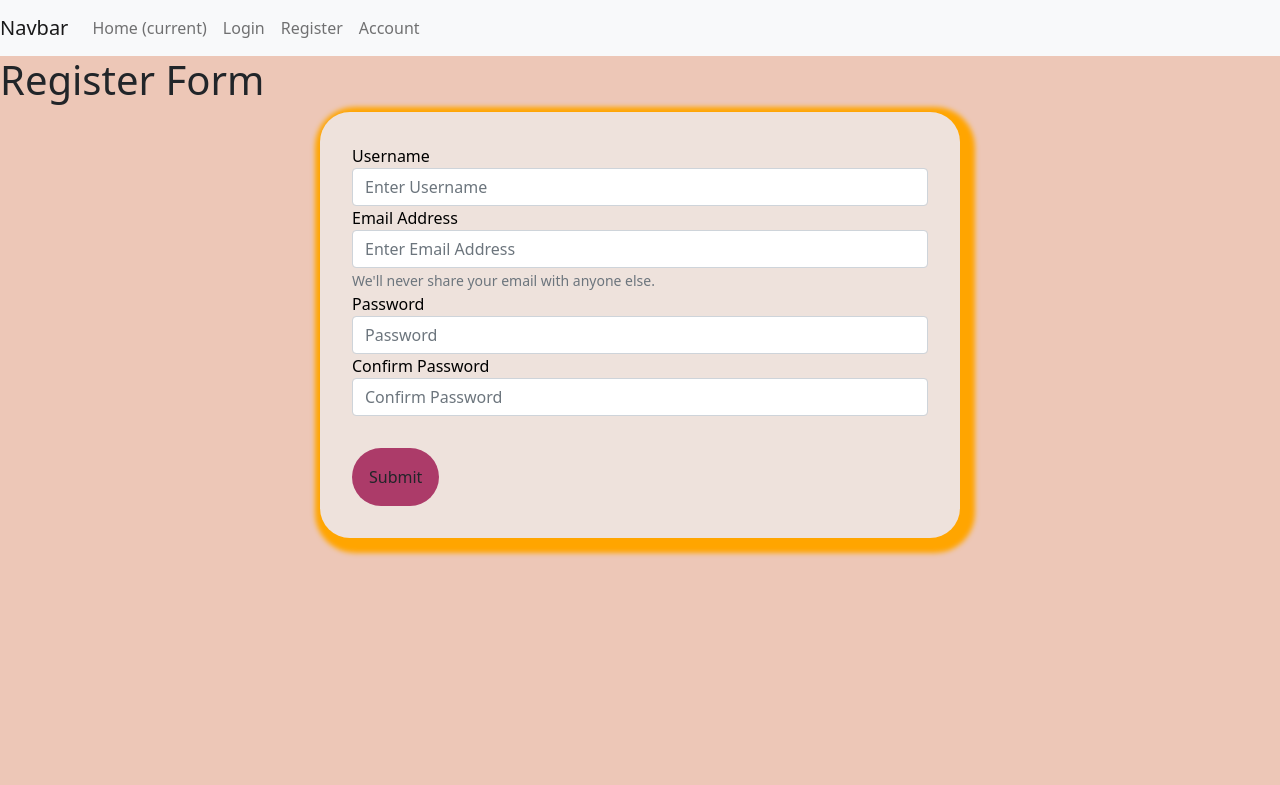
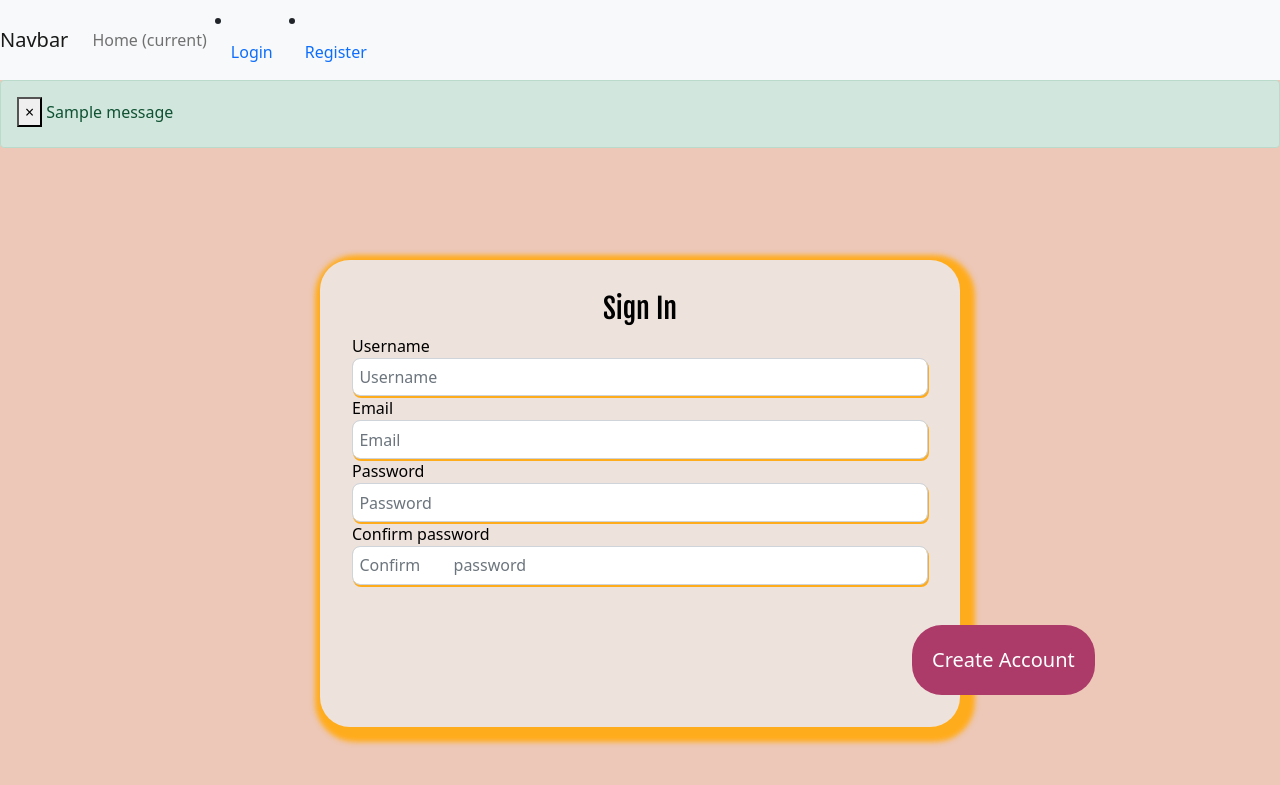
Before and after one commit to phase5lhcm/flask-blog, a Flask app: template blogposts/templates/register_page.html in a window 1280 px wide. Shown: the top 785 px of the page. Run offline with Flask 2, Linux system fonts and the light colour scheme; the template is opened without the code that fills it: values that come from a table or form of the project are taken from there, others are empty; one stand-in notice (Sample message) is shown; some libraries are stand-ins or nearby versions.

Commit message:
Authentication - build register and login routes

```diff
--- a/blogposts/forms.py
+++ b/blogposts/forms.py
@@ -16,7 +16,13 @@
             raise ValidationError('Email addrress already exists, please log in with your account.')
 
     username = StringField(label='Username', validators=[Length(min=2, max=20), DataRequired()])
-    email = StringField(label='Email', validators=[Email(message="A legit email is required"), DataRequired()])
+    email = StringField(label='Email', validators=[Email(message="Email required"), DataRequired()])
     password = PasswordField(label='Password', validators=[Length(min=6), DataRequired()])
-    password_confirmation = PasswordField(label='Confirm password', validators=[EqualTo('password1'), DataRequired()])
-    submitBtn = SubmitField(label='Create Account')
+    password_confirmation = PasswordField(label='Confirm password', validators=[EqualTo('password'), DataRequired()])
+    submit_btn_register = SubmitField(label='Create Account')
+
+class LoginForm(FlaskForm):
+    # username = StringField(label='Username', validators=[Length(min=2, max=20), DataRequired()])
+    email = StringField(label='Email', validators=[Email(message="Email required"), DataRequired()])
+    password = PasswordField(label='Password', validators=[Length(min=6), DataRequired()])
+    submit_btn_login = SubmitField(label='Submit')
--- a/blogposts/static/styles/registerStyles.css
+++ b/blogposts/static/styles/registerStyles.css
@@ -1,28 +1,59 @@
+@import url('https://fonts.googleapis.com/css2?family=Fjalla+One&display=swap');
+
+:root {
+    --main-bg-color: #edc7b7;
+    --bg-light: #eee2dc;
+    --bg-dark: #000000;
+    --main-shadow: #ffac1c;
+    --hover-light: #fff;
+    --main-bg: #ac3b69;
+}
+
 body {
-    background-color: #edc7b7;
+    padding: 0;
+    margin: 0;
+    box-sizing: border-box;
+    background-color: var(--main-bg-color);
+}
+
+#header-register {
+    text-align: center;
+    font-family: 'Fjalla One', sans-serif;
+    transition-duration: 0.4s;
+}
+#header-register:hover {
+    background-color: var(--main-shadow);
+    color: var(--hover-light);
 }
 
 #register-form {
+    position: relative;
+    top: 6rem;
     width: 50vw;
     margin: 0 auto;
-    box-shadow: 5px 5px 5px 10px orange;
-    background-color: #eee2dc;
+    box-shadow: 5px 5px 5px 10px var(--main-shadow);
+    background-color: var(--bg-light);
     border-radius: 30px;
-    color: #000000;
+    color: var(--bg-dark);
     padding: 2em;
 }
 
-#submitBtn {
+.submit-btn-register {
     margin-top: 2em;
     padding: 1em;
     border-radius: 30px;
-    background-color: #ac3b69;
+    background-color: var(--main-bg);
     transition-duration: 0.4s;
+    position: relative;
+    left: 28em;
+    border: none;
 }
-#submitBtn:hover {
-    background-color: orange; /* Green */
-    color: white;
+.submit-btn-register:hover {
+    background-color: var(--main-shadow);
+    color: (--bg-light);
 }
-input {
-    border-radius: 30px;
+.form-control {
+    border-radius: 8px;
+    padding: 0.4rem;
+    box-shadow: 1px 2px var(--main-shadow);
 }
--- a/blogposts/templates/layout.html
+++ b/blogposts/templates/layout.html
@@ -37,10 +37,39 @@
             <div class="collapse navbar-collapse" id="navbarSupportedContent">
                 <ul class="navbar-nav mr-auto">
                     <li class="nav-item active">
-                        <a class="nav-link" href="#"
+                        <a class="nav-link" href="{{url_for('home')}}"
                             >Home <span class="sr-only">(current)</span></a
                         >
                     </li>
+                </ul>
+                {% if current_user.is_authenticated %}
+                <ul class="navbar-nav mr-auto">
+                    <li class="nav-item">
+                        <a
+                            class="nav-link"
+                            style="color: yellow; font-weight: bold"
+                        >
+                            <i class="fas fa-coins"></i>
+                            {{current_user.budget}}
+                        </a>
+                    </li>
+                    <li class="nav-item">
+                        <a class="nav-link" href="#"
+                            >Welcome back,{{current_user.username}}</a
+                        >
+                    </li>
+
+                    <li class="nav-item">
+                        <a class="nav-link" href="#">Account</a>
+                    </li>
+                    <!-- <li class="nav-item">
+                        <a class="nav-link" href="#"
+                            >Logout</a
+                        >
+                    </li> -->
+                </ul>
+                <ul class="navbar-nav mr-auto">
+                    {% else %}
                     <li class="nav-item">
                         <a class="nav-link" href="#">Login</a>
                     </li>
@@ -49,17 +78,27 @@
                             >Register</a
                         >
                     </li>
-                    <li class="nav-item">
-                        <a class="nav-link" href="#">Account</a>
-                    </li>
-
                     <!-- <li class="nav-item">
                         <a class="nav-link disabled" href="#">Disabled</a>
                     </li> -->
+                    {% endif %}
                 </ul>
             </div>
         </nav>
-        {% block content%} {% endblock%}
+        {% with messages = get_flashed_messages(with_categories=true)%} {% if
+        messages%} {% for category, message in messages %}
+        <div class="alert alert-{{category}} flashes">
+            <button
+                type="button"
+                class="m1-2 mb-1 close"
+                data-dismiss="alert"
+                aria-label="Close"
+            >
+                <span aria-hidden="true">&times;</span>
+            </button>
+            {{message}}
+        </div>
+        {%endfor%} {% endif %} {% endwith %} {%block content%} {% endblock %}
         <!--Content goes here-->
 
         <!-- Use option 2 as option 1 bundle does not trigger modal  -->
--- a/blogposts/templates/register_page.html
+++ b/blogposts/templates/register_page.html
@@ -1,50 +1,19 @@
 {% extends 'layout.html'%} {%block title%} Register Page {%endblock%} {% block
 content%}
 
-<h1>Register Form</h1>
+<div class="container">
+    <form id="register-form" method="POST">
+        <h3 id="header-register">Sign In</h3>
+        {{form.hidden_tag()}} {{form.username.label()}}
+        {{form.username(class="form-control", placeholder="Username")}}
+        {{form.email.label()}} {{form.email(class="form-control",
+        placeholder="Email")}} {{form.password.label()}}
+        {{form.password(class="form-control", placeholder="Password")}}
+        {{form.password_confirmation.label()}}
+        {{form.password_confirmation(class="form-control", placeholder="Confirm
+        password")}} {{form.submit_btn_register(class="btn btn-lg btn-block
+        btn-primary submit-btn-register")}}
+    </form>
+</div>
 
-<form id="register-form">
-    <div class="form-group">
-        <label for="exampleInputEmail1">Username</label>
-        <input
-            type="text"
-            class="form-control"
-            id="exampleInputUsername"
-            aria-describedby="usernameHelp"
-            placeholder="Enter Username"
-        />
-    </div>
-    <div class="form-group">
-        <label for="exampleInputEmail1">Email Address</label>
-        <input
-            type="email"
-            class="form-control"
-            id="exampleInputEmail1"
-            aria-describedby="emailHelp"
-            placeholder="Enter Email Address"
-        />
-        <small id="emailHelp" class="form-text text-muted"
-            >We'll never share your email with anyone else.</small
-        >
-    </div>
-    <div class="form-group">
-        <label for="exampleInputPassword1">Password</label>
-        <input
-            type="password"
-            class="form-control"
-            id="exampleInputPassword1"
-            placeholder="Password"
-        />
-    </div>
-    <div class="form-group">
-        <label for="exampleInputPasswordConfirmation">Confirm Password</label>
-        <input
-            type="password"
-            class="form-control"
-            id="exampleInputPasswordConfirmation"
-            placeholder="Confirm Password"
-        />
-    </div>
-    <button type="submit" id="submitBtn" class="btn">Submit</button>
-</form>
 {%endblock%}
```
Also changed, not shown: blogposts/models.py (+20 -3 lines), blogposts/routes.py (+44 -9 lines), blogposts/templates/login_page.html (+13 -4 lines), blogposts/blogposts.db, 1 other file.
